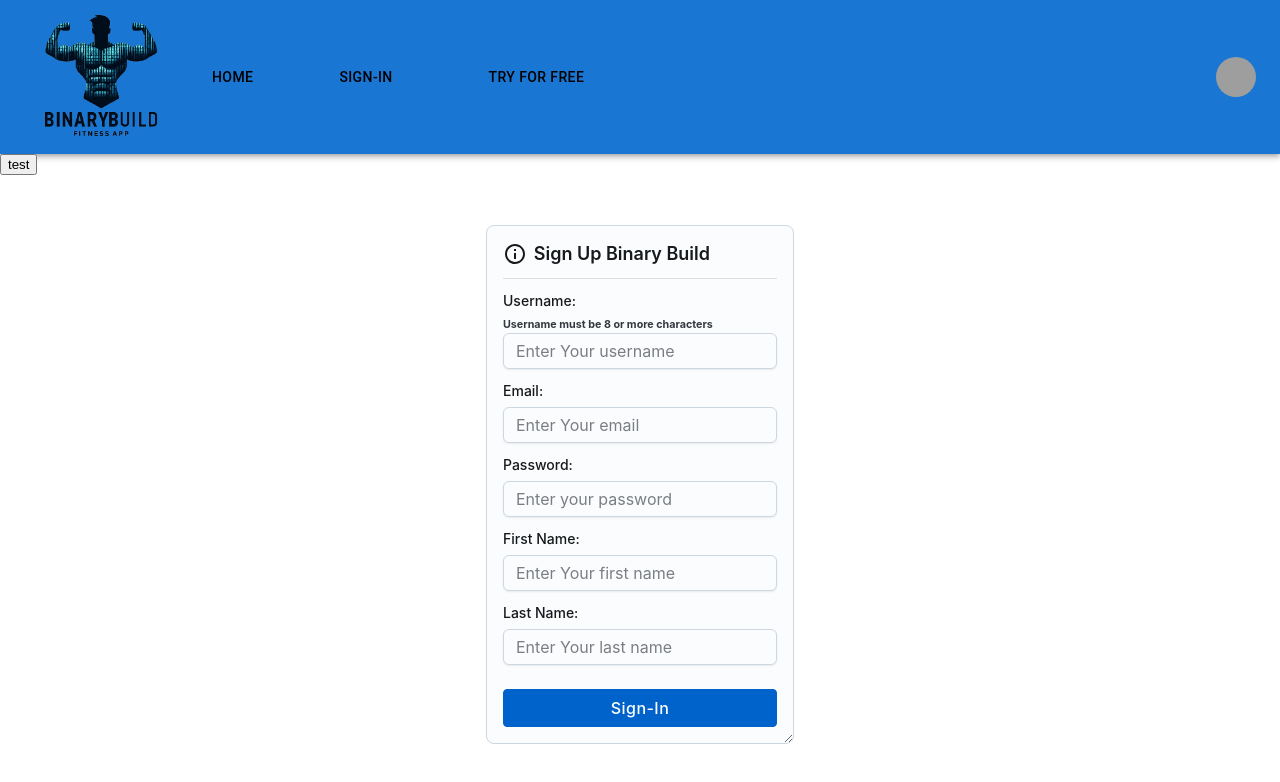
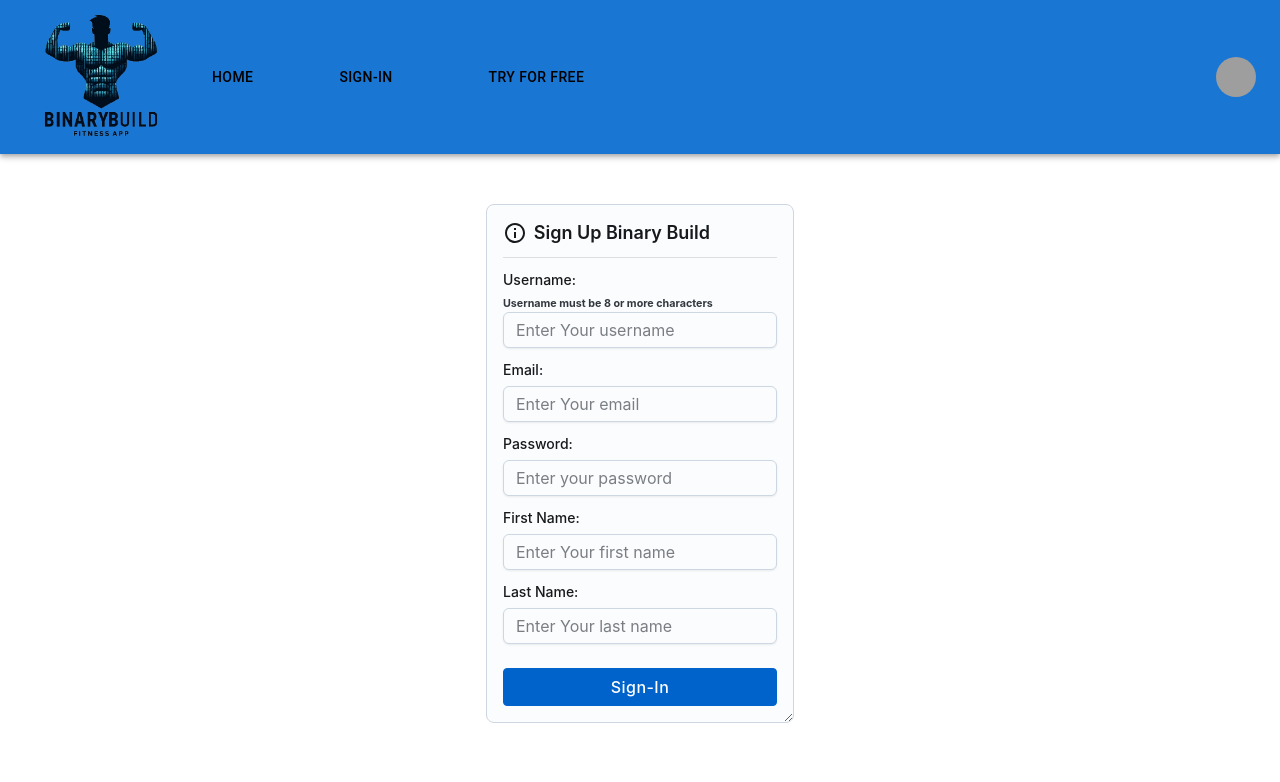
Before and after one commit to AdriPad99/Binary-Build-frontend, a React (Vite) app: page /signup in a window 1280 px wide. Shown: the top 782 px of the page. Built offline with nearby package versions, Linux system fonts and the light colour scheme; grey boxes are pictures that could not be loaded.

Commit message:
quick fix

```diff
--- a/src/components/SignupComponent.jsx
+++ b/src/components/SignupComponent.jsx
@@ -138,7 +138,7 @@ export default function SignupComponent() {
   return (
     <>
     {/* test segment  */}
-    <button onClick={() => console.log(userInfo.summary, userInfo.username, userInfo.email, userInfo.first_name, userInfo.last_name)}>test</button>
+    {/* <button onClick={() => console.log(userInfo.summary, userInfo.username, userInfo.email, userInfo.first_name, userInfo.last_name)}>test</button> */}
       <Snackbar open={open} autoHideDuration={6000} onClose={handleClose}>
         <Alert
           onClose={handleClose}
```
